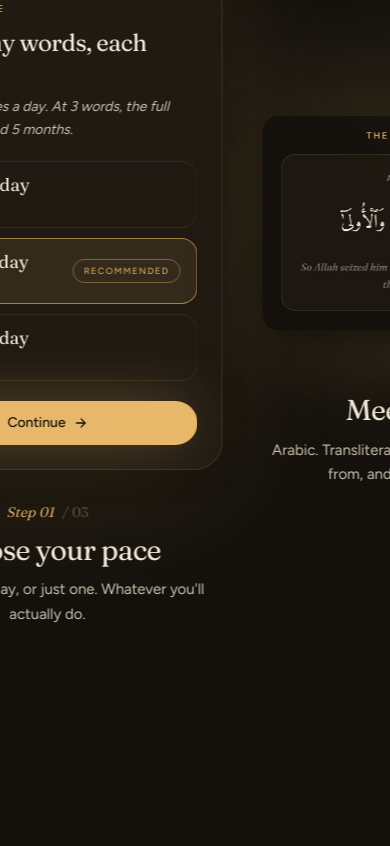
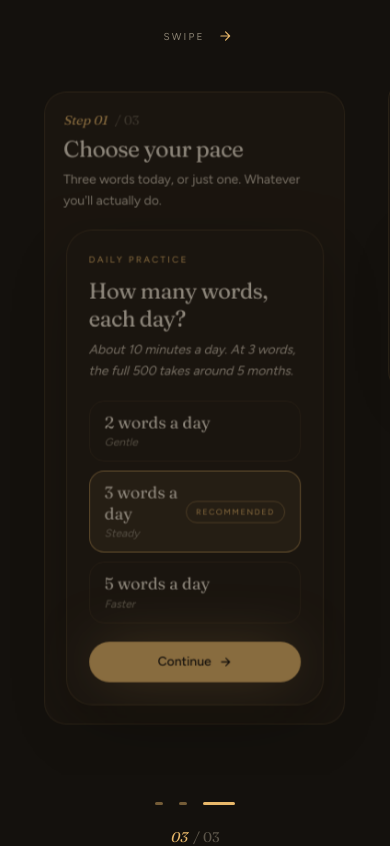
Before and after one commit to Dawood-Hamayun/Qaaf-Landing, a Next.js app: page / in a window 390 px wide. Shown: the part 2240-3086 px from the top of the page. Built offline with nearby package versions, Linux system fonts and the light colour scheme.

Commit message:
Phone optimize

```diff
--- a/app/globals.css
+++ b/app/globals.css
@@ -61,6 +61,17 @@ html, body {
   border-bottom: 1px solid rgb(var(--hairline) / 0.08);
 }
 
+/* Hide native scrollbar on horizontal snap carousels (mobile).
+   Used by HowItWorks mobile pager — Safari/Firefox/Chromium all
+   covered. The carousel still scrolls; only the visual track is hidden.  */
+.no-scrollbar {
+  -ms-overflow-style: none;
+  scrollbar-width: none;
+}
+.no-scrollbar::-webkit-scrollbar {
+  display: none;
+}
+
 /* ---------- Beehiiv embed overrides ----------
    Beehiiv's loader.js v3 injects its own form HTML and renders inside
    our `.beehiiv-form-container` wrapper. We can't fully restyle the
--- a/components/HowItWorks.tsx
+++ b/components/HowItWorks.tsx
@@ -16,18 +16,49 @@ const EASE = [0.22, 1, 0.36, 1] as const;
 /**
  * Section 03 — How it works.
  *
- * Horizontal scroll. The section is 300vh tall and pins a single
- * viewport for its full scroll range. Inside that viewport, three
- * slides sit in a horizontal flex row that translates left as the
- * user scrolls vertically. The motion is driven directly by
- * useScroll → useTransform → x — no setActive jumps, no AnimatePresence
- * cuts. The user scrolls, the cards slide. Pure scrub.
+ * Two completely different layouts, picked at runtime:
  *
- * A persistent header lives at the top of the pinned viewport with a
- * three-dot indicator that lights up as each slide enters frame. Each
- * slide gets its own treatment (HTML picker / ayah card image / resume
- * card image) — the mix is intentional, not inconsistency.
+ *   MobileHowItWorks (default + < lg)
+ *     · Plain vertical stack. Each slide reveals on whileInView.
+ *     · No sticky parent, no useScroll subscription, no scroll-driven
+ *       transforms, no blur-3xl.
+ *     · Smooth on any iPhone, including older A-series silicon, because
+ *       the browser is just doing native vertical scroll.
+ *
+ *   DesktopHowItWorks (≥ lg, post-hydration)
+ *     · Scroll-pinned 300vh section with horizontal slide.
+ *     · Adds a "Scroll ↓" cue at the bottom-center so people understand
+ *       that vertical scrolling drives the horizontal motion.
+ *     · The cue fades out as you reach the last slide.
+ *
+ * Why two components instead of CSS-only swap? Because hiding the
+ * desktop tree with `display:none` doesn't stop React from running
+ * `useScroll` and its rAF subscription. The mobile lag was largely
+ * because every phone was still paying for that subscription even
+ * though the desktop layout was invisible. Conditional render
+ * unmounts it entirely.
  */
+export function HowItWorks() {
+  const [isDesktop, setIsDesktop] = useState(false);
+  const [mounted, setMounted] = useState(false);
+
+  useEffect(() => {
+    setMounted(true);
+    const mq = window.matchMedia("(min-width: 1024px)");
+    setIsDesktop(mq.matches);
+    const onChange = (e: MediaQueryListEvent) => setIsDesktop(e.matches);
+    mq.addEventListener("change", onChange);
+    return () => mq.removeEventListener("change", onChange);
+  }, []);
+
+  // Default to mobile on first paint (SSR + pre-hydration) so phones
+  // never even briefly mount the scroll-pin tree. Desktop users see
+  // mobile layout for one frame before the swap — acceptable.
+  if (!mounted || !isDesktop) return <MobileHowItWorks />;
+  return <DesktopHowItWorks />;
+}
+
+/* ---------- shared data ---------- */
 
 type Slide = {
   index: string;
@@ -57,7 +88,273 @@ const SLIDES: Slide[] = [
   },
 ];
 
-export function HowItWorks() {
+/* ---------- mobile ---------- */
+
+/**
+ * Mobile experience: native CSS snap carousel.
+ *
+ * Why this and not a vertical stack:
+ *   · The horizontal motion was part of the wow on desktop. Losing it
+ *     entirely on mobile felt flat. A snap carousel preserves the
+ *     "three crafted screens" feeling without the lag of scroll-pinning.
+ *   · Native `scroll-snap-type: x mandatory` is GPU-accelerated by the
+ *     browser. There is no JS scroll subscription, no useScroll, no
+ *     per-frame transform. Old A-series iPhones handle it without
+ *     dropped frames.
+ *   · The gesture is unambiguous. Horizontal cards with peek edges
+ *     and a swipe arrow tell the user "swipe sideways" the moment
+ *     the section enters view, eliminating the original "I didn't
+ *     know I had to scroll down" confusion.
+ *
+ * What gives it the wow:
+ *   · Neighbor cards peek in on each side, so the carousel reads as
+ *     a stack you're moving through rather than discrete slides.
+ *   · Active card scales to 1 with a soft amber underglow. Inactive
+ *     cards sit at scale 0.92 with reduced opacity, so the active
+ *     one visibly "lifts." Transitions are CSS-only (transform +
+ *     opacity), which composite without paint cost.
+ *   · A morphing stepper at the bottom (dot → bar for the active
+ *     step) gives instant feedback as you swipe.
+ *   · A subtle "Swipe →" hint pulses above the carousel until you
+ *     interact, then fades out.
+ *
+ * Active state is driven by IntersectionObserver against the scroll
+ * track. It fires only on threshold crossings (3 events per full
+ * sweep), not every frame.
+ */
+function MobileHowItWorks() {
+  const trackRef = useRef<HTMLDivElement>(null);
+  const slideRefs = useRef<Array<HTMLElement | null>>([]);
+  const [active, setActive] = useState(0);
+  const [hasInteracted, setHasInteracted] = useState(false);
+
+  useEffect(() => {
+    const root = trackRef.current;
+    if (!root) return;
+
+    const observer = new IntersectionObserver(
+      (entries) => {
+        // Pick the entry with the highest intersection ratio above the
+        // threshold. Avoids flicker when two cards are partially visible.
+        let best: { idx: number; ratio: number } | null = null;
+        for (const entry of entries) {
+          if (!entry.isIntersecting) continue;
+          const idx = Number((entry.target as HTMLElement).dataset.idx);
+          if (!best || entry.intersectionRatio > best.ratio) {
+            best = { idx, ratio: entry.intersectionRatio };
+          }
+        }
+        if (best) setActive(best.idx);
+      },
+      {
+        root,
+        // Multiple thresholds so we get a clean activation as the card
+        // crosses the midline of the viewport.
+        threshold: [0.5, 0.7, 0.9],
+      }
+    );
+
+    slideRefs.current.forEach((el) => el && observer.observe(el));
+    return () => observer.disconnect();
+  }, []);
+
+  function goTo(i: number) {
+    setHasInteracted(true);
+    const el = slideRefs.current[i];
+    el?.scrollIntoView({
+      behavior: "smooth",
+      inline: "center",
+      block: "nearest",
+    });
+  }
+
+  function handleScroll() {
+    if (!hasInteracted) setHasInteracted(true);
+  }
+
+  return (
+    <section id="how" className="relative py-16 sm:py-20">
+      {/* Header */}
+      <div className="mx-auto mb-8 max-w-3xl px-5 sm:mb-10 sm:px-6">
+        <div className="flex items-center gap-2">
+          <span className="text-[10px] uppercase tracking-[0.22em] text-amber">
+            The practice
+          </span>
+          <span className="block h-px w-8 bg-amber/30" />
+        </div>
+        <h2 className="mt-4 font-serif text-[1.9rem] leading-[1.06] tracking-tight text-ink sm:text-[2.2rem]">
+          Three small steps.{" "}
+          <span className="italic text-amber">That&apos;s it.</span>
+        </h2>
+      </div>
+
+      {/* Swipe hint — fades out after first interaction */}
+      <div
+        className="mb-3 flex items-center justify-center gap-2 text-[10px] uppercase tracking-[0.22em] text-ink-mute transition-opacity duration-500"
+        style={{ opacity: hasInteracted ? 0 : 1 }}
+        aria-hidden
+      >
+        <span>Swipe</span>
+        <motion.span
+          animate={{ x: [0, 5, 0] }}
+          transition={{
+            duration: 1.5,
+            repeat: Infinity,
+            ease: "easeInOut",
+          }}
+          className="inline-flex text-amber"
+        >
+          <svg
+            width="14"
+            height="14"
+            viewBox="0 0 24 24"
+            fill="none"
+            stroke="currentColor"
+            strokeWidth="2"
+            strokeLinecap="round"
+            strokeLinejoin="round"
+          >
+            <path d="M5 12h14M13 5l7 7-7 7" />
+          </svg>
+        </motion.span>
+      </div>
+
+      {/* Carousel track. Native scroll-snap, no JS scroll handler. */}
+      <div
+        ref={trackRef}
+        onScroll={handleScroll}
+        onTouchStart={handleScroll}
+        className="no-scrollbar flex snap-x snap-mandatory scroll-smooth overflow-x-auto overscroll-x-contain pb-6 pt-2"
+        style={{
+          // iOS momentum scroll — the implicit default in modern Safari
+          // is fine, but this hint keeps it consistent in older WKWebViews.
+          WebkitOverflowScrolling: "touch",
+        }}
+      >
+        {/* Leading spacer so the first card snaps to center */}
+        <div
+          aria-hidden
+          className="shrink-0"
+          style={{ width: "calc((100vw - min(22rem, 88vw)) / 2)" }}
+        />
+
+        {SLIDES.map((slide, i) => (
+          <article
+            key={slide.index}
+            ref={(el) => {
+              slideRefs.current[i] = el;
+            }}
+            data-idx={i}
+            className="snap-center shrink-0 px-2"
+            style={{ width: "min(22rem, 88vw)" }}
+          >
+            <SnapCard slide={slide} active={i === active} />
+          </article>
+        ))}
+
+        {/* Trailing spacer so the last card snaps to center */}
+        <div
+          aria-hidden
+          className="shrink-0"
+          style={{ width: "calc((100vw - min(22rem, 88vw)) / 2)" }}
+        />
+      </div>
+
+      {/* Morphing stepper. Tap a dot to jump. */}
+      <div className="mx-auto mt-4 flex max-w-3xl items-center justify-center gap-2 px-5">
+        {SLIDES.map((_, i) => {
+          const isActive = i === active;
+          const isPast = i < active;
+          return (
+            <button
+              key={i}
+              type="button"
+              onClick={() => goTo(i)}
+              aria-label={`Go to step ${i + 1}`}
+              className="group flex h-6 items-center justify-center px-1"
+            >
+              <span
+                className="block h-[3px] rounded-full transition-all duration-500"
+                style={{
+                  width: isActive ? 32 : 8,
+                  backgroundColor: isActive
+                    ? "rgb(var(--amber))"
+                    : isPast
+                      ? "rgb(var(--amber) / 0.45)"
+                      : "rgb(var(--ink) / 0.18)",
+                }}
+              />
+            </button>
+          );
+        })}
+      </div>
+
+      {/* Step counter beneath the dots — gives the "3 of 3" finality feel */}
+      <p className="mt-3 text-center font-serif text-sm italic text-ink-mute">
+        <span className="text-amber">{String(active + 1).padStart(2, "0")}</span>
+        <span className="ml-1.5 text-ink-mute/60 not-italic">
+          / {String(SLIDES.length).padStart(2, "0")}
+        </span>
+      </p>
+    </section>
+  );
+}
+
+/* ---------- mobile snap card ----------
+   One card in the carousel. Active state is just a transform + opacity
+   change, both compositor-only operations. The amber underglow is a
+   small `blur-xl` (not blur-3xl) which mobile GPUs handle without
+   breaking a sweat. */
+
+function SnapCard({ slide, active }: { slide: Slide; active: boolean }) {
+  const { Visual } = slide;
+  return (
+    <div
+      className="relative will-change-transform"
+      style={{
+        transform: active ? "scale(1)" : "scale(0.92)",
+        opacity: active ? 1 : 0.55,
+        transition:
+          "transform 500ms cubic-bezier(0.22, 1, 0.36, 1), opacity 500ms cubic-bezier(0.22, 1, 0.36, 1)",
+      }}
+    >
+      {/* Soft amber halo — visible only when this card is the active one */}
+      <div
+        aria-hidden
+        className="pointer-events-none absolute inset-x-6 -bottom-2 -z-10 h-14 rounded-full blur-xl transition-opacity duration-500"
+        style={{
+          background: "rgb(var(--amber) / 0.35)",
+          opacity: active ? 1 : 0,
+        }}
+      />
+
+      {/* Card surface */}
+      <div className="rounded-3xl border border-hairline/15 bg-bg-card p-5 sm:p-6 dark:border-amber/15">
+        <p className="font-serif text-sm italic text-amber">
+          Step {slide.index}
+          <span className="ml-2 text-ink-mute/60 not-italic">/ 03</span>
+        </p>
+        <h3 className="mt-2 font-serif text-[1.55rem] leading-[1.12] tracking-tight text-ink sm:text-[1.75rem]">
+          {slide.title}
+        </h3>
+        <p className="mt-2 text-[14px] leading-relaxed text-ink-dim sm:text-[15px]">
+          {slide.body}
+        </p>
+
+        {/* Visual — constrained so it never overflows the card */}
+        <div className="mt-5 flex items-center justify-center">
+          <div className="w-full max-w-[280px]">
+            <Visual />
+          </div>
+        </div>
+      </div>
+    </div>
+  );
+}
+
+/* ---------- desktop ---------- */
+
+function DesktopHowItWorks() {
   const sectionRef = useRef<HTMLElement>(null);
   const reduce = useReducedMotion();
   const [active, setActive] = useState(0);
@@ -67,16 +364,15 @@ export function HowItWorks() {
     offset: ["start start", "end end"],
   });
 
-  // Three slides side by side. x goes 0vw → -200vw across the full
-  // scroll range. A small clamp at start/end so the row doesn't slide
-  // before/after the section is actually in the viewport.
   const x = useTransform(
     scrollYProgress,
     [0, 0.05, 0.95, 1],
     ["0vw", "0vw", "-200vw", "-200vw"],
   );
 
-  // Active slide for the dot indicator + step counter.
+  // Scroll cue fades out as the user nears the last slide.
+  const cueOpacity = useTransform(scrollYProgress, [0, 0.55, 0.8], [1, 1, 0]);
+
   useMotionValueEvent(scrollYProgress, "change", (v) => {
     const next = v < 0.38 ? 0 : v < 0.71 ? 1 : 2;
     if (next !== active) setActive(next);
@@ -91,20 +387,19 @@ export function HowItWorks() {
     >
       <div className="sticky top-0 flex h-screen flex-col overflow-hidden">
         {/* Header */}
-        <div className="mx-auto w-full max-w-6xl px-5 pt-16 sm:px-6 sm:pt-20 lg:pt-28">
-          <div className="flex items-center justify-between gap-4 sm:gap-6">
-            <div className="flex items-center gap-2 sm:gap-3">
-              <span className="text-[10px] uppercase tracking-[0.22em] text-amber sm:text-xs">
+        <div className="mx-auto w-full max-w-6xl px-6 pt-28">
+          <div className="flex items-center justify-between gap-6">
+            <div className="flex items-center gap-3">
+              <span className="text-xs uppercase tracking-[0.22em] text-amber">
                 The practice
               </span>
-              <span className="block h-px w-8 bg-amber/30 sm:w-12" />
+              <span className="block h-px w-12 bg-amber/30" />
             </div>
             <StepIndicator active={active} count={SLIDES.length} />
           </div>
         </div>
 
-        {/* Slides — single transform on the row. Per-slide transforms
-            only kick in on lg+ so mobile gets GPU-light scrubbing. */}
+        {/* Slides */}
         <div className="flex flex-1 items-center">
           <motion.div
             style={
@@ -112,15 +407,13 @@ export function HowItWorks() {
                 ? undefined
                 : {
                     x,
-                    // Hint the compositor so the translate runs on the
-                    // GPU even when motion values update fast.
                     willChange: "transform",
                   }
             }
             className="flex h-full items-center"
           >
             {SLIDES.map((slide, i) => (
-              <Slide
+              <DesktopSlide
                 key={slide.index}
                 slide={slide}
                 index={i}
@@ -131,12 +424,50 @@ export function HowItWorks() {
             ))}
           </motion.div>
         </div>
+
+        {/* Scroll-down cue. Tells the user vertical scroll drives the
+            horizontal motion. Fades out near the last slide. */}
+        <motion.div
+          aria-hidden
+          style={reduce ? undefined : { opacity: cueOpacity }}
+          className="pointer-events-none absolute bottom-8 left-1/2 -translate-x-1/2"
+        >
+          <ScrollCue />
+        </motion.div>
       </div>
     </section>
   );
 }
 
 /* ---------- atoms ---------- */
+
+function ScrollCue() {
+  return (
+    <div className="flex flex-col items-center gap-2">
+      <span className="text-[10px] uppercase tracking-[0.28em] text-ink-mute">
+        Keep scrolling
+      </span>
+      <motion.div
+        animate={{ y: [0, 5, 0] }}
+        transition={{ duration: 1.8, repeat: Infinity, ease: "easeInOut" }}
+        className="text-amber"
+      >
+        <svg
+          width="14"
+          height="14"
+          viewBox="0 0 24 24"
+          fill="none"
+          stroke="currentColor"
+          strokeWidth="2"
+          strokeLinecap="round"
+          strokeLinejoin="round"
+        >
+          <path d="M12 5v14M5 12l7 7 7-7" />
+        </svg>
+      </motion.div>
+    </div>
+  );
+}
 
 function StepIndicator({ active, count }: { active: number; count: number }) {
   return (
@@ -171,7 +502,7 @@ function StepIndicator({ active, count }: { active: number; count: number }) {
   );
 }
 
-function Slide({
+function DesktopSlide({
   slide,
   index,
   total,
@@ -188,9 +519,6 @@ function Slide({
   const center = total === 1 ? 0.5 : index / (total - 1);
   const window = 0.5;
 
-  // Per-slide fade/scale — only on lg+. Mobile gets none of these
-  // motion-value subscriptions, which is the big perf win: the entire
-  // mobile scroll path only updates ONE transform (the row's x).
   const opacity = useTransform(
     scrollProgress,
     [center - window, center, center + window],
@@ -209,62 +537,33 @@ function Slide({
 
   return (
     <div className="flex h-full w-screen shrink-0 items-center">
-      <div className="mx-auto grid w-full max-w-6xl grid-cols-1 items-center gap-8 px-5 sm:gap-12 sm:px-6 lg:grid-cols-2 lg:gap-20">
-        {/* Text — on mobile, no per-slide transforms */}
+      <div className="mx-auto grid w-full max-w-6xl grid-cols-2 items-center gap-20 px-6">
         <motion.div
           style={reduce ? undefined : { opacity, y }}
-          className="order-2 hidden lg:order-1 lg:block"
+          className="order-1"
         >
           <p className="mb-4 font-serif text-base italic text-amber">
             Step {slide.index}
             <span className="ml-2 text-ink-mute/60 not-italic">/ 03</span>
           </p>
-          <h3 className="font-serif text-4xl leading-[1.04] tracking-tight text-ink sm:text-5xl lg:text-[3.5rem]">
+          <h3 className="font-serif text-[3.5rem] leading-[1.04] tracking-tight text-ink">
             {slide.title}
           </h3>
-          <p className="mt-6 max-w-md text-base leading-relaxed text-ink-dim sm:text-lg">
+          <p className="mt-6 max-w-md text-lg leading-relaxed text-ink-dim">
             {slide.body}
-          </p>
-          <p className="mt-8 text-[11px] uppercase tracking-[0.22em] text-ink-mute/70">
-            Scroll to continue
-            <span className="ml-2 inline-block animate-pulse text-amber">↓</span>
           </p>
         </motion.div>
 
-        {/* Mobile text — plain divs, no motion values */}
-        <div className="order-2 text-center lg:hidden">
-          <p className="mb-3 font-serif text-sm italic text-amber">
-            Step {slide.index}
-            <span className="ml-2 text-ink-mute/60 not-italic">/ 03</span>
-          </p>
-          <h3 className="font-serif text-[1.8rem] leading-[1.1] tracking-tight text-ink sm:text-4xl">
-            {slide.title}
-          </h3>
-          <p className="mx-auto mt-3 max-w-md text-[15px] leading-relaxed text-ink-dim sm:text-base">
-            {slide.body}
-          </p>
-        </div>
-
-        {/* Visual — on mobile, NO per-slide transforms. Just static. */}
         <motion.div
           style={reduce ? undefined : { opacity, scale }}
-          className="relative order-1 mx-auto hidden h-[460px] w-full max-w-[440px] items-center justify-center lg:order-2 lg:flex lg:h-[560px]"
+          className="relative order-2 mx-auto flex h-[560px] w-full max-w-[440px] items-center justify-center"
         >
           <div
             aria-hidden
-            className="pointer-events-none absolute inset-x-2 -inset-y-4 -z-10 rounded-[2rem] bg-amber/15 blur-3xl dark:bg-amber/20"
+            className="pointer-events-none absolute inset-x-2 -inset-y-4 -z-10 rounded-[2rem] bg-amber/20 blur-3xl"
           />
           <Visual />
         </motion.div>
-
-        {/* Mobile visual — no motion values, just the visual */}
-        <div className="relative order-1 mx-auto flex w-full max-w-[400px] items-center justify-center lg:hidden">
-          <div
-            aria-hidden
-            className="pointer-events-none absolute inset-x-2 -inset-y-4 -z-10 rounded-[2rem] bg-amber/15 blur-3xl dark:bg-amber/20"
-          />
-          <Visual />
-        </div>
       </div>
     </div>
   );
@@ -341,11 +640,7 @@ function SessionPickerVisual() {
 
 function AyahVisual() {
   return (
-    <motion.div
-      whileHover={{ y: -6, scale: 1.015 }}
-      transition={{ type: "spring", stiffness: 280, damping: 22 }}
-      className="group relative w-full max-w-[440px]"
-    >
+    <div className="group relative w-full max-w-[440px]">
       <div
         className="relative w-full overflow-hidden rounded-2xl shadow-phone"
         style={{ aspectRatio: "1344/824" }}
@@ -354,40 +649,24 @@ function AyahVisual() {
           src="/mockups/word-ayah-light.jpeg"
           alt="A word in the verse where it lives"
           fill
-          sizes="440px"
-          unoptimized
+          sizes="(min-width: 1024px) 440px, (min-width: 640px) 400px, 90vw"
           className="object-cover dark:hidden"
         />
         <Image
           src="/mockups/word-ayah-dark.jpeg"
           alt="A word in the verse where it lives"
           fill
-          sizes="440px"
-          unoptimized
+          sizes="(min-width: 1024px) 440px, (min-width: 640px) 400px, 90vw"
           className="hidden object-cover dark:block"
         />
-        {/* Amber wash on hover — the card "warms up" under the cursor */}
-        <div
-          aria-hidden
-          className="pointer-events-none absolute inset-0 bg-amber/0 transition-colors duration-500 group-hover:bg-amber/[0.06]"
-        />
       </div>
-      {/* Underglow that intensifies on hover */}
-      <div
-        aria-hidden
-        className="pointer-events-none absolute inset-x-4 -bottom-4 -z-10 h-12 rounded-[50%] bg-amber/30 opacity-50 blur-2xl transition-opacity duration-500 group-hover:opacity-90"
-      />
-    </motion.div>
+    </div>
   );
 }
 
 function ResumeVisual() {
   return (
-    <motion.div
-      whileHover={{ y: -6, scale: 1.015 }}
-      transition={{ type: "spring", stiffness: 280, damping: 22 }}
-      className="group relative w-full max-w-[440px]"
-    >
+    <div className="group relative w-full max-w-[440px]">
       <div
         className="relative w-full overflow-hidden rounded-2xl shadow-phone"
         style={{ aspectRatio: "1344/896" }}
@@ -396,27 +675,17 @@ function ResumeVisual() {
           src="/mockups/resume-card-light.jpeg"
           alt="Right where you left off"
           fill
-          sizes="440px"
-          unoptimized
+          sizes="(min-width: 1024px) 440px, (min-width: 640px) 400px, 90vw"
           className="object-cover dark:hidden"
         />
         <Image
           src="/mockups/resume-card-dark.jpeg"
           alt="Right where you left off"
           fill
-          sizes="440px"
-          unoptimized
+          sizes="(min-width: 1024px) 440px, (min-width: 640px) 400px, 90vw"
           className="hidden object-cover dark:block"
         />
-        <div
-          aria-hidden
-          className="pointer-events-none absolute inset-0 bg-amber/0 transition-colors duration-500 group-hover:bg-amber/[0.06]"
-        />
       </div>
-      <div
-        aria-hidden
-        className="pointer-events-none absolute inset-x-4 -bottom-4 -z-10 h-12 rounded-[50%] bg-amber/30 opacity-50 blur-2xl transition-opacity duration-500 group-hover:opacity-90"
-      />
-    </motion.div>
+    </div>
   );
 }
```
